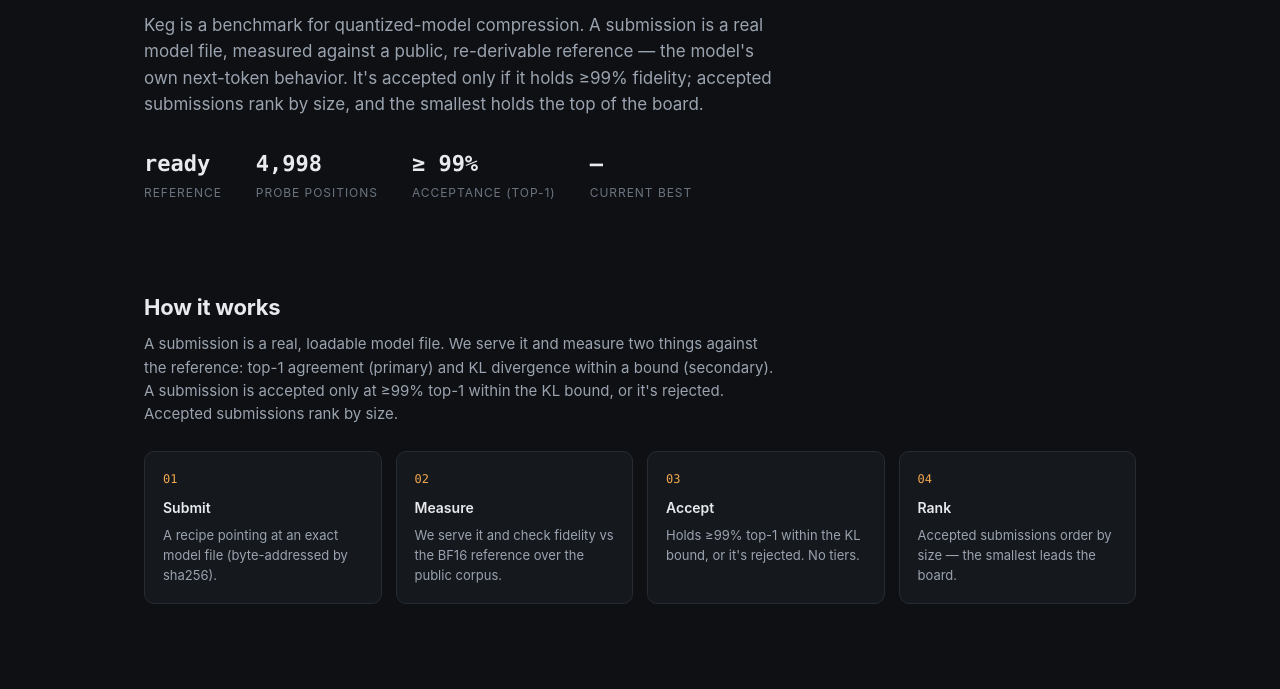
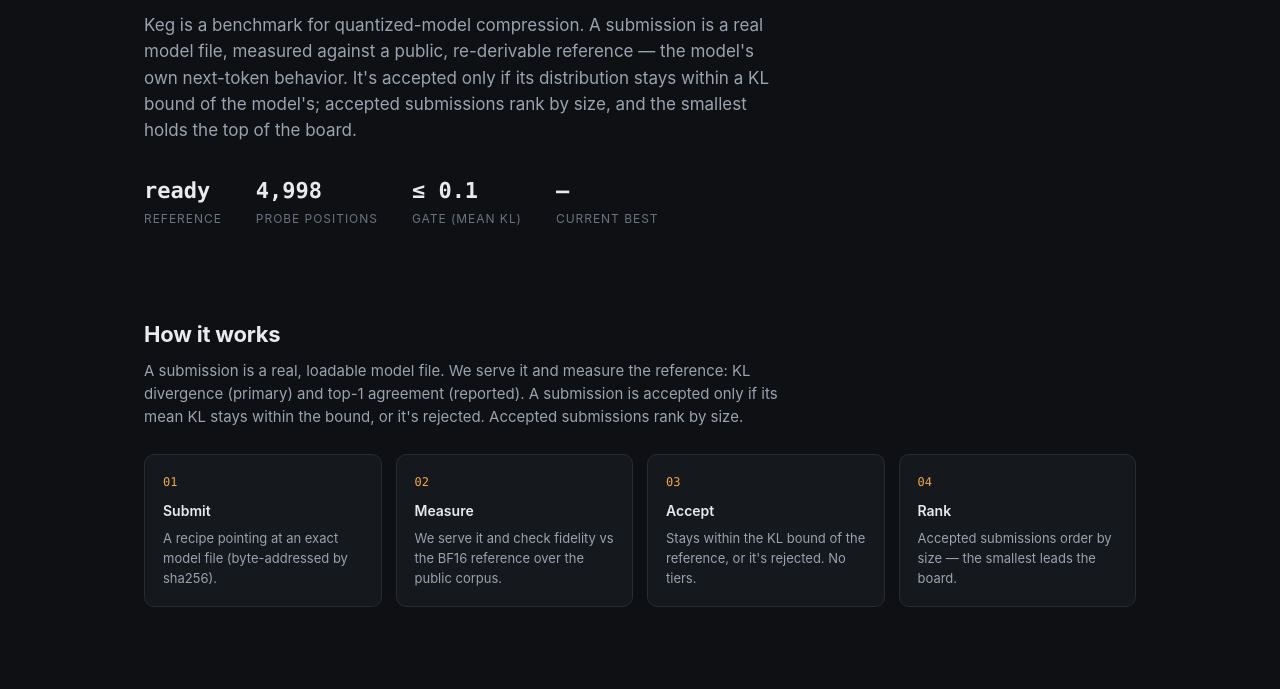
Before and after one commit to buckZz7/Keg, a plain HTML site: page docs/index.html in a window 1280 px wide. Shown: the part 256-945 px from the top of the page. Drawn offline with Linux system fonts and the light colour scheme.

Commit message:
Keg: KL-primary gate (long-mode, top-1024) across code + participant docs; top-1 reported not gated

```diff
--- a/docs/index.html
+++ b/docs/index.html
@@ -123,13 +123,14 @@
     <h1>Minimize the footprint. <em>Keep the model.</em></h1>
     <p>Keg is a benchmark for quantized-model compression. A submission is a
     real model file, measured against a public, re-derivable reference — the
-    model's own next-token behavior. It's accepted only if it holds ≥99%
-    fidelity; accepted submissions rank by size, and the smallest holds the top
+    model's own next-token behavior. It's accepted only if its distribution
+    stays within a KL bound of the model's; accepted submissions rank by size,
+    and the smallest holds the top
     of the board.</p>
     <div class="statrow">
       <div class="stat"><div class="v" id="st-ref">—</div><div class="l">Reference</div></div>
       <div class="stat"><div class="v" id="st-n">—</div><div class="l">Probe positions</div></div>
-      <div class="stat"><div class="v" id="st-bar">≥ 99%</div><div class="l">Acceptance (top-1)</div></div>
+      <div class="stat"><div class="v" id="st-bar">≤ 0.1</div><div class="l">Gate (mean KL)</div></div>
       <div class="stat"><div class="v" id="st-crown">—</div><div class="l">Current best</div></div>
     </div>
   </section>
@@ -137,13 +138,13 @@
   <section id="benchmark">
     <h2>How it works</h2>
     <p class="sec-sub">A submission is a real, loadable model file. We serve it and measure
-    two things against the reference: top-1 agreement (primary) and KL divergence
-    within a bound (secondary). A submission is accepted only at ≥99% top-1 within
-    the KL bound, or it's rejected. Accepted submissions rank by size.</p>
+    the reference: KL divergence (primary) and top-1 agreement (reported).
+    A submission is accepted only if its mean KL stays within the bound, or it's
+    rejected. Accepted submissions rank by size.</p>
     <div class="steps">
       <div class="step"><div class="n">01</div><div class="t">Submit</div><div class="d">A recipe pointing at an exact model file (byte-addressed by sha256).</div></div>
       <div class="step"><div class="n">02</div><div class="t">Measure</div><div class="d">We serve it and check fidelity vs the BF16 reference over the public corpus.</div></div>
-      <div class="step"><div class="n">03</div><div class="t">Accept</div><div class="d">Holds ≥99% top-1 within the KL bound, or it's rejected. No tiers.</div></div>
+      <div class="step"><div class="n">03</div><div class="t">Accept</div><div class="d">Stays within the KL bound of the reference, or it's rejected. No tiers.</div></div>
       <div class="step"><div class="n">04</div><div class="t">Rank</div><div class="d">Accepted submissions order by size — the smallest leads the board.</div></div>
     </div>
   </section>
@@ -182,7 +183,7 @@
       </div>
       <div class="card">
         <h3>What we do</h3>
-        <p>Validate the file → serve it → measure top-1 + KL vs the reference →
+        <p>Validate the file → serve it → measure KL vs the reference →</p>
         post a hash-bound receipt → update the board. Full rules in
         <a href="https://github.com/buckZz7/Keg/blob/main/RULES.md">RULES.md</a>.</p>
       </div>
```
Also changed, not shown: 3 other files.
